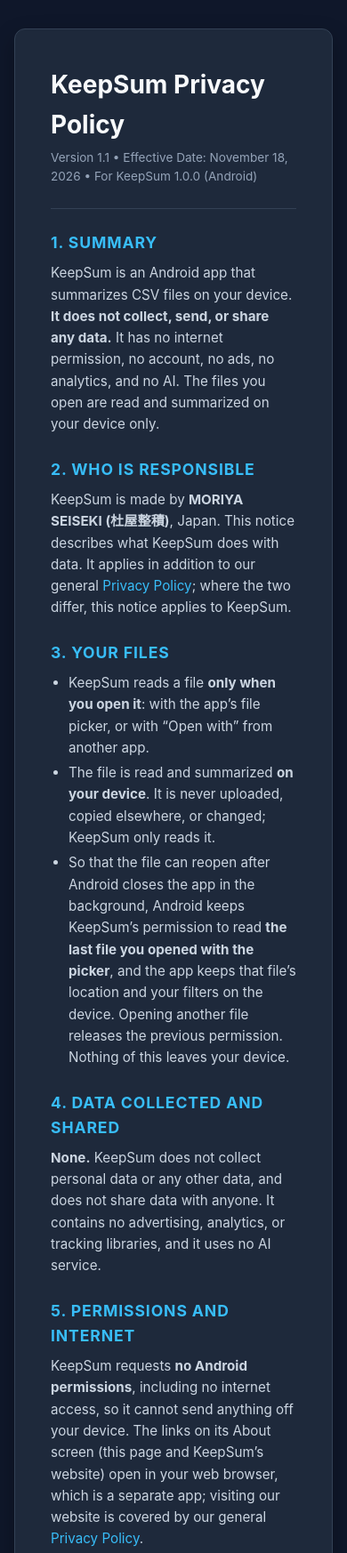
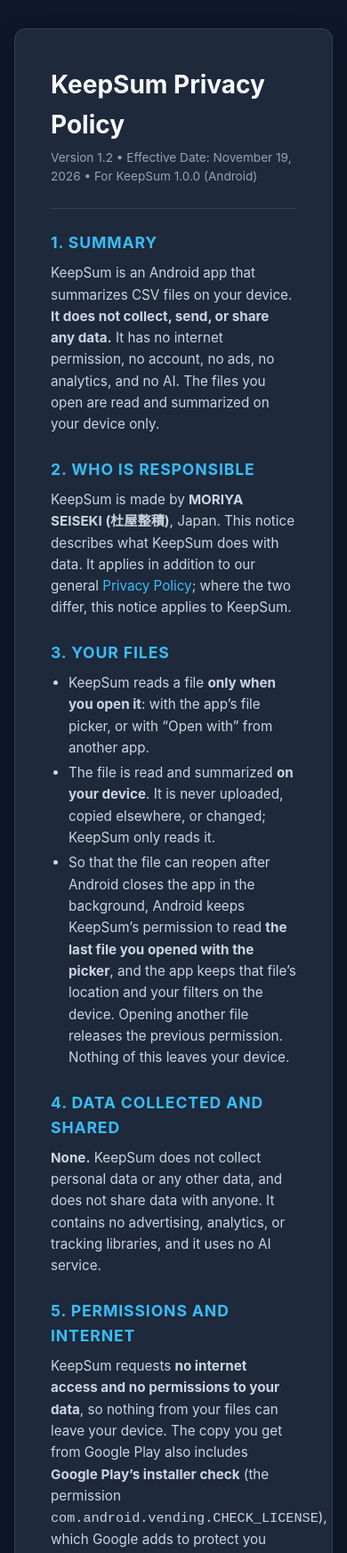
Before and after one commit to moriyaseiseki/moriyaseiseki-web, a plain HTML site: page mobile/keepsum/privacy-policy.html in a window 390 px wide. Shown: the top 1746 px of the page at 89% size. Drawn offline with Linux system fonts and the light colour scheme.

Commit message:
build(release): describe Google Play's installer check in the privacy policy
KeepSum's copy from Google Play includes Google Play's automatic
protection (installer check), which adds the permission
com.android.vending.CHECK_LICENSE. The pages now say exactly what's
true:

- mobile/keepsum/privacy-policy.html: version 1.2, effective
  November 19, 2026. Section 5 says KeepSum requests no internet access
  and no permissions to your data, so nothing from your files can
  leave your device, and describes the installer check and its
  permission; section 8 names the check among Google's processing;
  section 11 adds the revision entry.
- mobile/keepsum/index.html: "nothing from your files can leave your
  device" instead of "can't send anything anywhere".

```diff
--- a/mobile/keepsum/privacy-policy.html
+++ b/mobile/keepsum/privacy-policy.html
@@ -124,7 +124,7 @@
 
     <header>
         <h1>KeepSum Privacy Policy</h1>
-        <div class="effective-date">Version 1.1 &bull; Effective Date: November 18, 2026 &bull; For KeepSum 1.0.0 (Android)</div>
+        <div class="effective-date">Version 1.2 &bull; Effective Date: November 19, 2026 &bull; For KeepSum 1.0.0 (Android)</div>
     </header>
 
     <main>
@@ -161,7 +161,7 @@
         <section>
             <h2>5. Permissions and Internet</h2>
             <p>
-                KeepSum requests <strong>no Android permissions</strong>, including no internet access, so it cannot send anything off your device. The links on its About screen (this page and KeepSum&rsquo;s website) open in your web browser, which is a separate app; visiting our website is covered by our general <a href="../../privacy-policy.html">Privacy Policy</a>.
+                KeepSum requests <strong>no internet access and no permissions to your data</strong>, so nothing from your files can leave your device. The copy you get from Google Play also includes <strong>Google Play&rsquo;s installer check</strong> (the permission <code>com.android.vending.CHECK_LICENSE</code>), which Google adds to protect you from modified copies: when KeepSum starts, it asks the Google Play Store app on your device to confirm that KeepSum was installed from Google Play, so that you are offered the official, updatable app if it was not. The check involves no data from your files; the Google Play Store app handles it (Section 8). The links on its About screen (this page and KeepSum&rsquo;s website) open in your web browser, which is a separate app; visiting our website is covered by our general <a href="../../privacy-policy.html">Privacy Policy</a>.
             </p>
         </section>
 
@@ -185,7 +185,7 @@
         <section>
             <h2>8. Google Play</h2>
             <p>
-                KeepSum is distributed through Google Play. Google processes data about your use of Google Play and your device, including crash and performance statistics (Android vitals) if you allow usage and diagnostics sharing, under <a href="https://policies.google.com/privacy">Google&rsquo;s Privacy Policy</a>. We see these statistics and crash reports in Google Play Console; they contain no data collected by KeepSum, because KeepSum collects none.
+                KeepSum is distributed through Google Play. Google processes data about your use of Google Play and your device, including the installer check (Section 5) and crash and performance statistics (Android vitals) if you allow usage and diagnostics sharing, under <a href="https://policies.google.com/privacy">Google&rsquo;s Privacy Policy</a>. We see these statistics and crash reports in Google Play Console; they contain no data collected by KeepSum, because KeepSum collects none.
             </p>
         </section>
 
@@ -209,6 +209,7 @@
                 If KeepSum&rsquo;s handling of data changes, we update this notice before the new version is released, with a new effective date and an entry below.
             </p>
             <ul>
+                <li><strong>Version 1.2</strong> (November 19, 2026): Google Play&rsquo;s installer check in the copy from Google Play (Sections 5 and 8).</li>
                 <li><strong>Version 1.1</strong> (November 18, 2026): how we handle emails you send us (Sections 10 and 12).</li>
                 <li><strong>Version 1.0</strong> (November 17, 2026): the first version, for KeepSum 1.0.0.</li>
             </ul>
```
Also changed, not shown: mobile/keepsum/index.html (+1 -1 lines).
